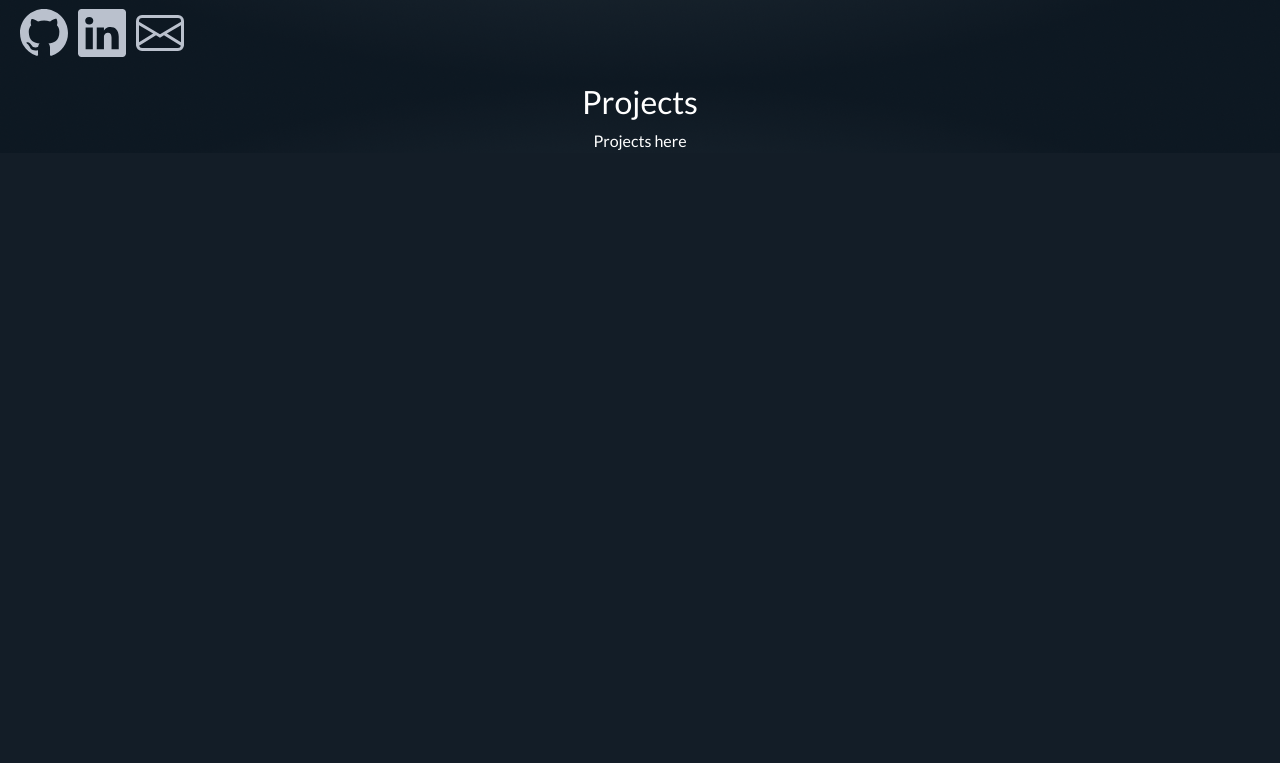
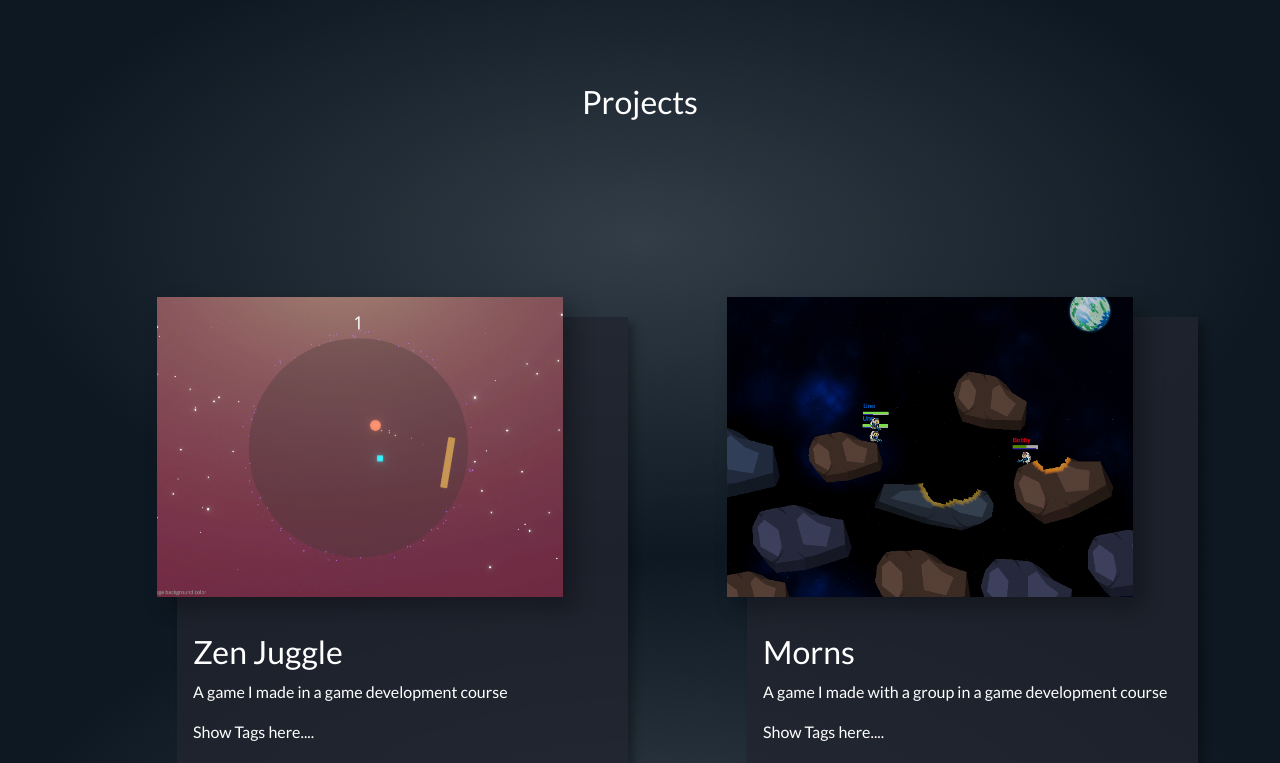
Before and after one commit to RegAse/portfolio-2024, a React (Create React App) app: page / in a window 1280 px wide. Shown: the part 717-1480 px from the top of the page. Before the commit the page ends 870 px from the top, so only its background shows below. Built offline with nearby package versions, Linux system fonts and the light colour scheme.

Commit message:
Added projects

```diff
--- a/src/App.css
+++ b/src/App.css
@@ -80,48 +80,6 @@ a{
 .project-container{
   position: relative;
   padding: 0;
-}
-.project{
-  height: 250px;
-  background-color: red;
-  background-size: cover;
-  background-position: center;
-  position: relative;
-  animation-name: opacityAnimation;
-  animation-delay: 1s;
-  animation-duration: 1s;
-  animation-timing-function: ease-in-out;
-  animation-fill-mode: forwards;
-  opacity: 0;
-}
-.project-video-container{
-  width: 100%;
-  height: 100%;
-}
-.project-video-container video{
-  height: 100%;
-}
-.project-video{
-  /* display: none; */
-  opacity: 0;
-  transition: 0.5s ease-in-out;
-}
-.project:hover .project-video{
-  display: block;
-  opacity: 1;
-  /* cursor: pointer; */
-}
-.project:hover .project-info{
-  opacity: 0;
-}
-.project-info{
-  background-Image: linear-gradient(rgba(0, 0, 0, 0), rgba(0, 0, 0, 0.521), rgba(0, 0, 0, 0.589));
-  /* backdrop-filter: blur(1px); */
-  padding: 1em;
-  position: absolute;
-  width: 100%;
-  bottom: 0;
-  transition: 2s;
 }
 
 .education-connection-right{
@@ -289,16 +247,16 @@ a{
 body{
   background-image: url("../public/images/gradient-background-1.png");
   background-repeat: repeat-y;
-  background-size: cover;
-  background-position: center;
+  background-size: contain;
+  /* background-position: center; */
 }
 
 h1{
-  font-size: 3.5em;
+  font-size: 4em;
 }
 
 .subtitle{
-  font-size: 1.5em;
+  font-size: 1.7em;
   color: rgb(153, 153, 153);
 }
 
@@ -330,8 +288,8 @@ h1{
 
 .section-1-socials{
   position: absolute;
-  bottom: 20px;
-  left: 20px;
+  top: 4px;
+  right: 4px;
   font-size: 3em;
 
 }
@@ -348,3 +306,29 @@ h1{
   cursor: pointer;
   filter: drop-shadow(3px 5px 2px rgba(0, 0, 0, 0.815));
 }
+
+/* Projects */
+
+.project{
+  /* position: relative; */
+  background-color: rgba(33, 36, 46, 0.79);
+  margin-top: 100px;
+  /* width: 500px; */
+  position: relative;
+  box-shadow: 6px 6px 8px #0000004d;
+}
+
+.project-cover{
+  position: relative;
+  left: -20px;
+  top: -20px;
+  width: 90%;
+  background-position: center;
+  background-size: cover;
+  height: 300px;
+  box-shadow: 10px 10px 20px #0000004d;
+  margin-right: 60px;
+}
+.project-info{
+  padding: 1em;
+}
--- a/src/App.tsx
+++ b/src/App.tsx
@@ -29,13 +29,9 @@ function App() {
 							{/* <button className="btn btn-main mt-5 ms-4">My Education</button> */}
 						</div>
 					</div>
-					<div className="col-sm-12 col-md-6 col-lg-4">
+					<div className="col-sm-12 col-md-6 col-lg-5">
 						<img className="img-fluid landing-page-avatar" src="images/me2-back.png" alt="Failed" />
 					</div>
-				</div>
-				<div>
-					<h2 className="text-center">Projects</h2>
-					<p className="text-center">Projects here</p>
 				</div>
 
 				{/* Socials */}
@@ -44,6 +40,10 @@ function App() {
 					<a href="https://www.linkedin.com/in/gudmundur-axel-gudrunarson/" target="_"><BsLinkedin /></a>
 					<a href="mailto:gudmundur210@gmail.com" target="_"><BsEnvelope /></a>
 				</div>
+			</div>
+			<div className="container">
+				<h2 className="text-center">Projects</h2>
+				<ProjectList></ProjectList>
 			</div>
 			{/* <div className="col-md-12 col-sm-12">
 				<div className="landing-page-main d-flex align-items-center justify-content-center vh-100">
--- a/src/components/ProjectList/ProjectList.tsx
+++ b/src/components/ProjectList/ProjectList.tsx
@@ -6,9 +6,16 @@ function ProjectList() {
     return (
         <div className="row section-2-content">
             {data.projects.map((p) => (
-                <div className="col-md-6">
-                    <div>
-                        Project {p.title}
+                <div className="col-md-5 offset-md-1">
+                    <div className="project">
+                        <div className="project-cover" style={{ backgroundImage: "url(" + p.cover + ")" }}></div>
+                        <div className="project-info">
+                            <h2>{p.title}</h2>
+                            <p>{p.description}</p>
+
+                            <p>Show Tags here....</p>
+                            <p>Show Tags here....</p>
+                        </div>
                     </div>
                 </div>
             ))}
```
